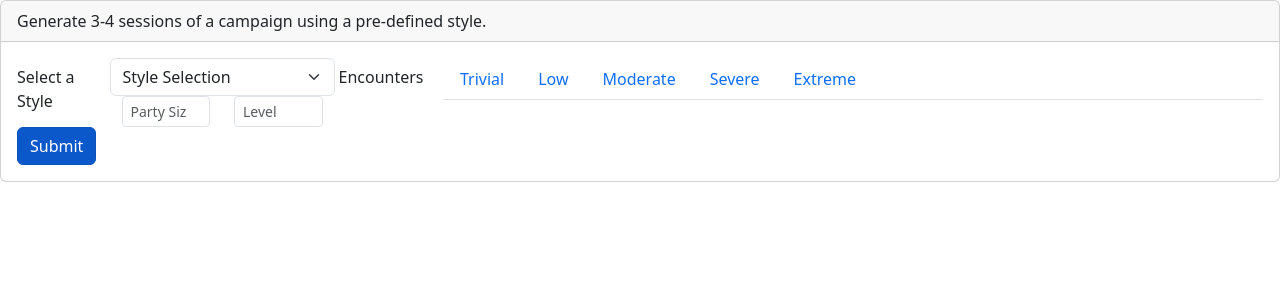
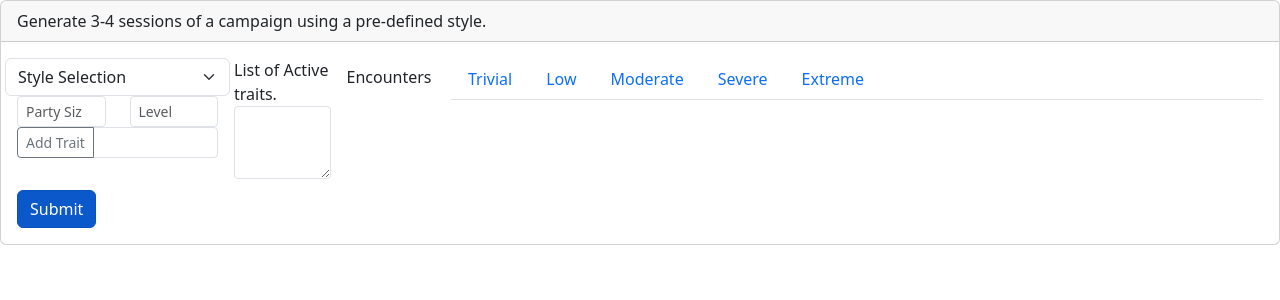
Before and after one commit to code-for-pizza/pathfinderDungeonGenerator, a React (Create React App) app in the folder fontend-app/: page / in a window 1280 px wide. Shown: the top 300 px of the page. Built offline with nearby package versions, Linux system fonts and the light colour scheme.

Commit message:
Updated traits for the UI and made traits optional (#2)
Co-authored-by: Bryan Justo <justobryan@yahoo.com>

```diff
--- a/fontend-app/src/components/StyleOptionsDropdown.js
+++ b/fontend-app/src/components/StyleOptionsDropdown.js
@@ -1,6 +1,6 @@
 import React from 'react';
 import {useState} from 'react';
-import {Form,Row,Col,Card, Button,Tabs,Tab} from 'react-bootstrap';
+import {Form,Row,Col,Card, Button,Tabs,Tab,InputGroup} from 'react-bootstrap';
 import TabContent from './TabContent.js'
 
 function StyleOptionsDropdown(){
@@ -14,19 +14,32 @@ function StyleOptionsDropdown(){
     const [moderate, setModerate] = useState('');
     const [severe, setSevere] = useState('');
     const [extreme, setExtreme] = useState('');
+    const [tempTrait, setTempTrait] = React.useState('');
+    const [traits, setTraits] = React.useState([]);
 
     async function changed(e){
         e.preventDefault();
-        await fetch(`http://localhost:8080/api/styleGenerator?style=${set}&partySize=${partySize}&level=${level}`)
+        await fetch(`http://localhost:8080/api/styleGenerator?style=${set}&partySize=${partySize}&level=${level}&traits=${traits}`)
         .then(res => res.json())
         .then((result) => {
                 setTrivial(result.Trivial);
-            console.log(result.Trivial);
                 setLow(result.Low);
                 setModerate(result.Moderate);
                 setSevere(result.Severe);
                 setExtreme(result.Extreme);
             })
+        }
+
+    async function newTrait(e){
+        e.preventDefault();
+
+        if(!tempTrait.length == 0){
+        let x = tempTrait;
+        x = x.toLowerCase();
+        x = x.charAt(0).toUpperCase() + x.slice(1);
+//        traits.push(x);
+        setTraits([...traits, x]);
+        }
     }
 
 
@@ -39,7 +52,6 @@ function StyleOptionsDropdown(){
             <Card.Body>
                 <Form method="post" onSubmit={changed}>
                     <Form.Group as={Row} className="g-2">
-                        <Form.Label column md="1"> Select a Style </Form.Label>
                         <Col md="2">
                             <Row>
                             <Form.Select name="selectedStyle" onChange={e => setSetter(e.target.value)}>
@@ -63,14 +75,25 @@ function StyleOptionsDropdown(){
                                     <Form.Control size="sm" type="number" placeholder="Level" onChange={e => setLevel(e.target.value)} />
                                 </Col>
                             </Row>
+                            <Row>
+                                <InputGroup className="mb-3">
+                                    <Button size="sm" className="mb-3" variant="outline-secondary" id="button-addon1"
+                                     onClick={e => newTrait(e)}> Add Trait </Button>
+                                    <Form.Control size="sm" className="mb-3" onChange={e=> setTempTrait(e.target.value)}
+                                    wrap="hard"
+                                    />
+                                </InputGroup>
+                            </Row>
+                            <Button variant="primary" size="md"  active type="submit"> Submit </Button>
+                        </Col>
+                        <Col md="1" className="ms-2">
+                            List of Active traits.
+                            <Form.Control size="sm" as="textarea" rows={3} value={traits} readOnly />
                         </Col>
                         <Form.Label column md="1" className="ms-2"> Encounters </Form.Label>
                         <Col md>
                             <Tabs
-                              defaultActiveKey="profile"
-                              id="uncontrolled-tab-example"
-                              className="mb-3"
-                            >
+                              defaultActiveKey="profile" id="uncontrolled-tab-example" className="mb-3">
                                 <Tab eventKey="Trivial" title="Trivial">
                                     <TabContent encounters={trivial} />
                                 </Tab>
@@ -89,9 +112,6 @@ function StyleOptionsDropdown(){
                             </Tabs>
                         </Col>
                     </Form.Group>
-                    <Button variant="primary" size="md" active type="submit">
-                        Submit
-                    </Button>
                 </Form>
             </Card.Body>
         </Card>
```
Also changed, not shown: 1 other file (tests, documents, lock files or other folders). Lines whose indentation alone changed are shown as unchanged.
